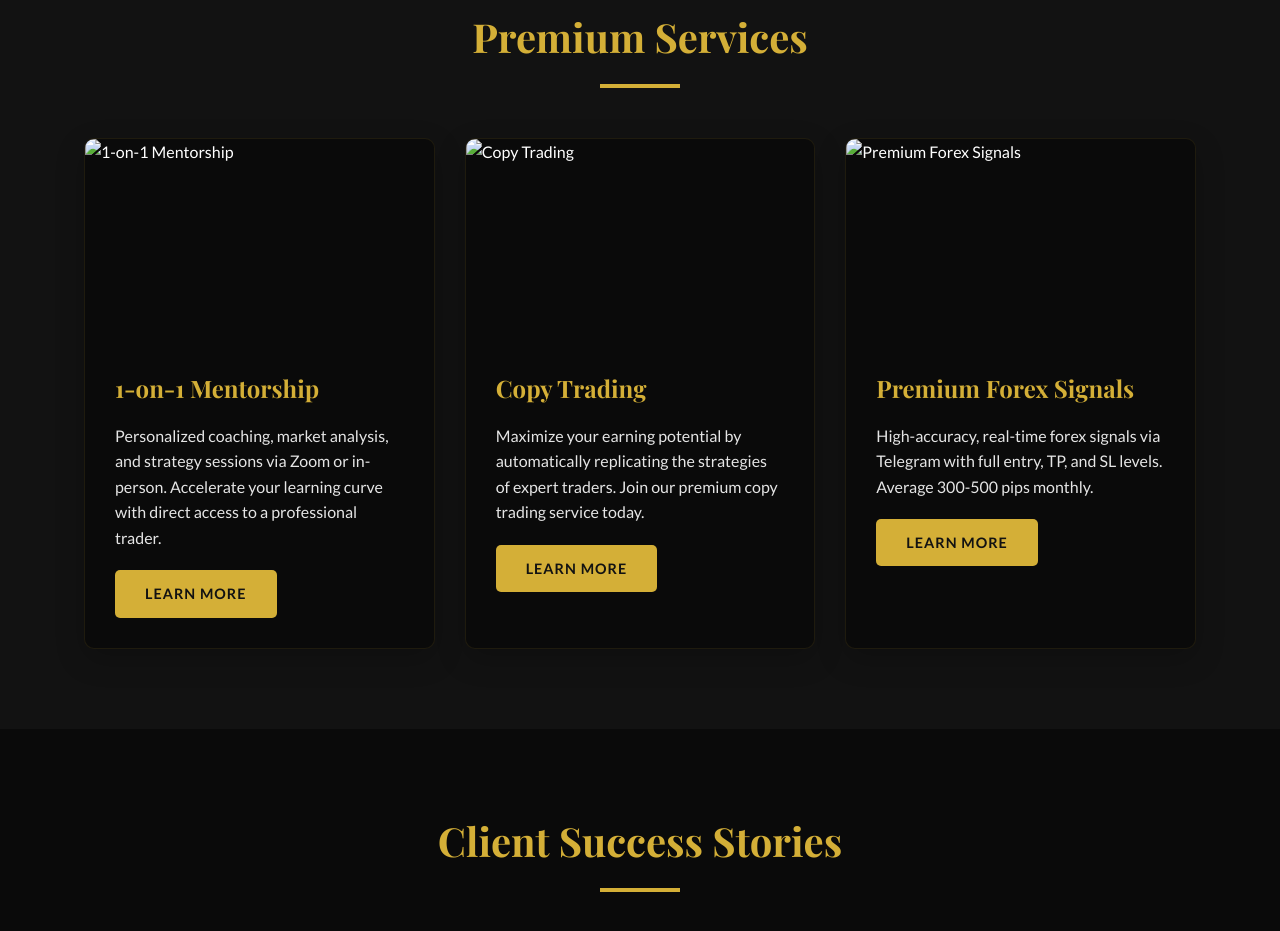
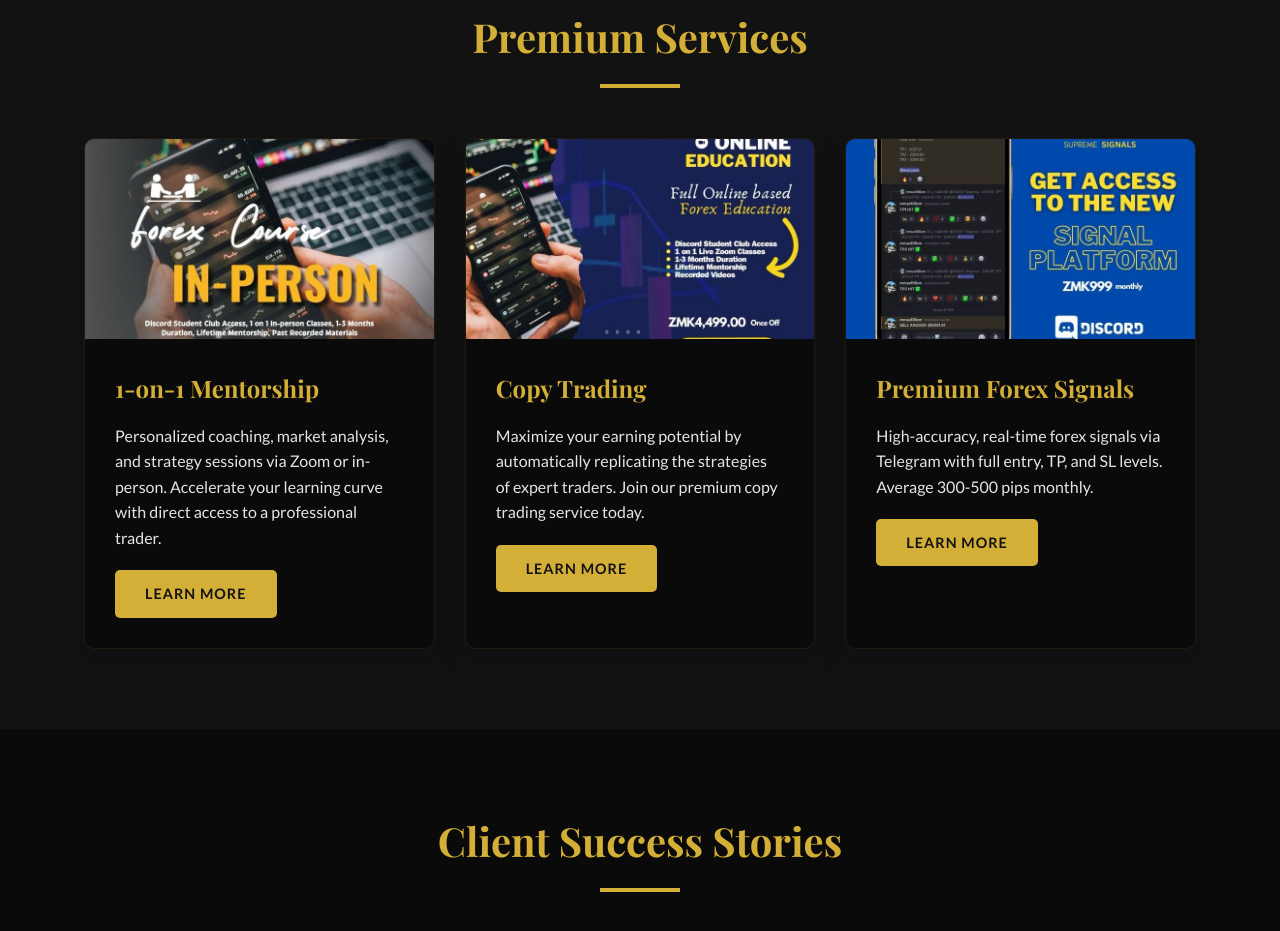
Before and after one commit to Gift-kabubi/BooStalk, a plain HTML site: page index.html in a window 1280 px wide. Shown: the part 1580-2511 px from the top of the page. Drawn offline with nearby package versions, Linux system fonts and the light colour scheme.

Commit message:
Update index.html

```diff
--- a/index.html
+++ b/index.html
@@ -631,35 +631,35 @@
             <div class="services-grid">
                 <div class="service-card">
                     <div class="service-img">
-                        <img src="images/Screenshot_20250526_181716_com.whatsapp.w4b~2.jpg" alt="1-on-1 Mentorship">
+                        <img src="Screenshot_20250526_181716_com.whatsapp.w4b~2.jpg" alt="1-on-1 Mentorship">
                     </div>
                     <div class="service-content">
                         <h3>1-on-1 Mentorship</h3>
                         <p>Personalized coaching, market analysis, and strategy sessions via Zoom or in-person. Accelerate your learning curve with direct access to a professional trader.</p>
-                        <a href="images/Screenshot_20250526_181716_com.whatsapp.w4b~2.jpg" class="btn">Learn More</a>
+                        <a href="Screenshot_20250526_181716_com.whatsapp.w4b~2.jpg" class="btn">Learn More</a>
                     </div>
                 </div>
 
                 <div class="service-card">
                     <div class="service-img">
-                        <img src="images/Screenshot_20250526_181733_com.whatsapp.w4b~2.jpg" alt="Copy Trading">
+                        <img src="Screenshot_20250526_181733_com.whatsapp.w4b~2.jpg" alt="Copy Trading">
                     </div>
                     <div class="service-content">
                         <h3>Copy Trading</h3>
                         <p>Maximize your earning potential by automatically replicating the strategies of expert traders. Join our premium copy trading service today.</p>
-                        <a href="images/Screenshot_20250526_181733_com.whatsapp.w4b~2.jpg" class="btn">Learn More</a>
+                        <a href="Screenshot_20250526_181733_com.whatsapp.w4b~2.jpg" class="btn">Learn More</a>
                     </div>
 
                 </div>
 
                 <div class="service-card">
                     <div class="service-img">
-                        <img src="images/Screenshot_20250526_181739_com.whatsapp.w4b~2.jpg" alt="Premium Forex Signals">
+                        <img src="Screenshot_20250526_181739_com.whatsapp.w4b~2.jpg" alt="Premium Forex Signals">
                     </div>
                     <div class="service-content">
                         <h3>Premium Forex Signals</h3>
                         <p>High-accuracy, real-time forex signals via Telegram with full entry, TP, and SL levels. Average 300-500 pips monthly.</p>
-                        <a href="images/Screenshot_20250526_181739_com.whatsapp.w4b~2.jpg" class="btn">Learn More</a>
+                        <a href="Screenshot_20250526_181739_com.whatsapp.w4b~2.jpg" class="btn">Learn More</a>
                     </div>
                 </div>
             </div>
```
